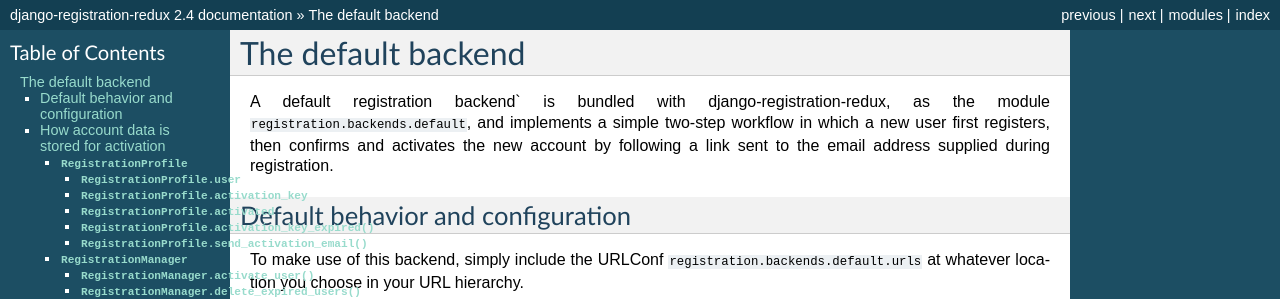
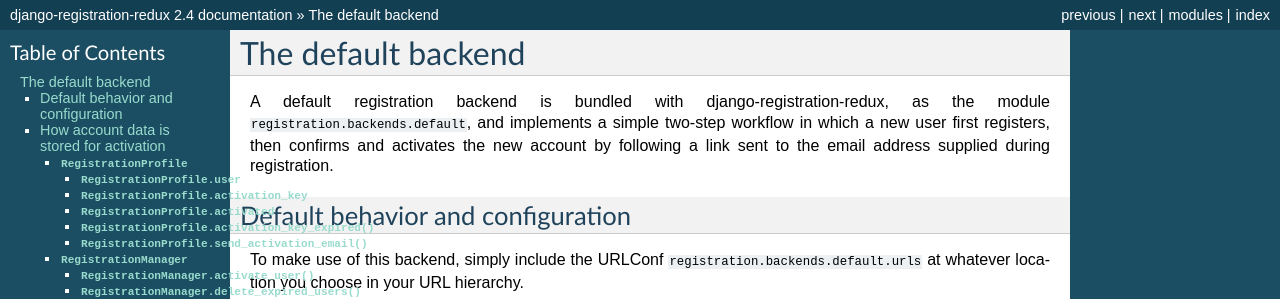
Before and after one commit to marktucker-django/Django-Registration, a Sphinx documentation site: the page built from docs/default-backend.rst, in a window 1280 px wide and 900 px high. Shown: the top 299 px of the window. Built offline with Sphinx 7.4.7, drawn with Linux system fonts in a browser that asks for light colours.

Commit message:
Remove a stray ` from docs (#337)

```diff
--- a/docs/default-backend.rst
+++ b/docs/default-backend.rst
@@ -4,7 +4,7 @@
 The default backend
 ===================
 
-A default registration backend` is bundled with |project|,
+A default registration backend is bundled with |project|,
 as the module ``registration.backends.default``, and implements a
 simple two-step workflow in which a new user first registers, then
 confirms and activates the new account by following a link sent to the
```
